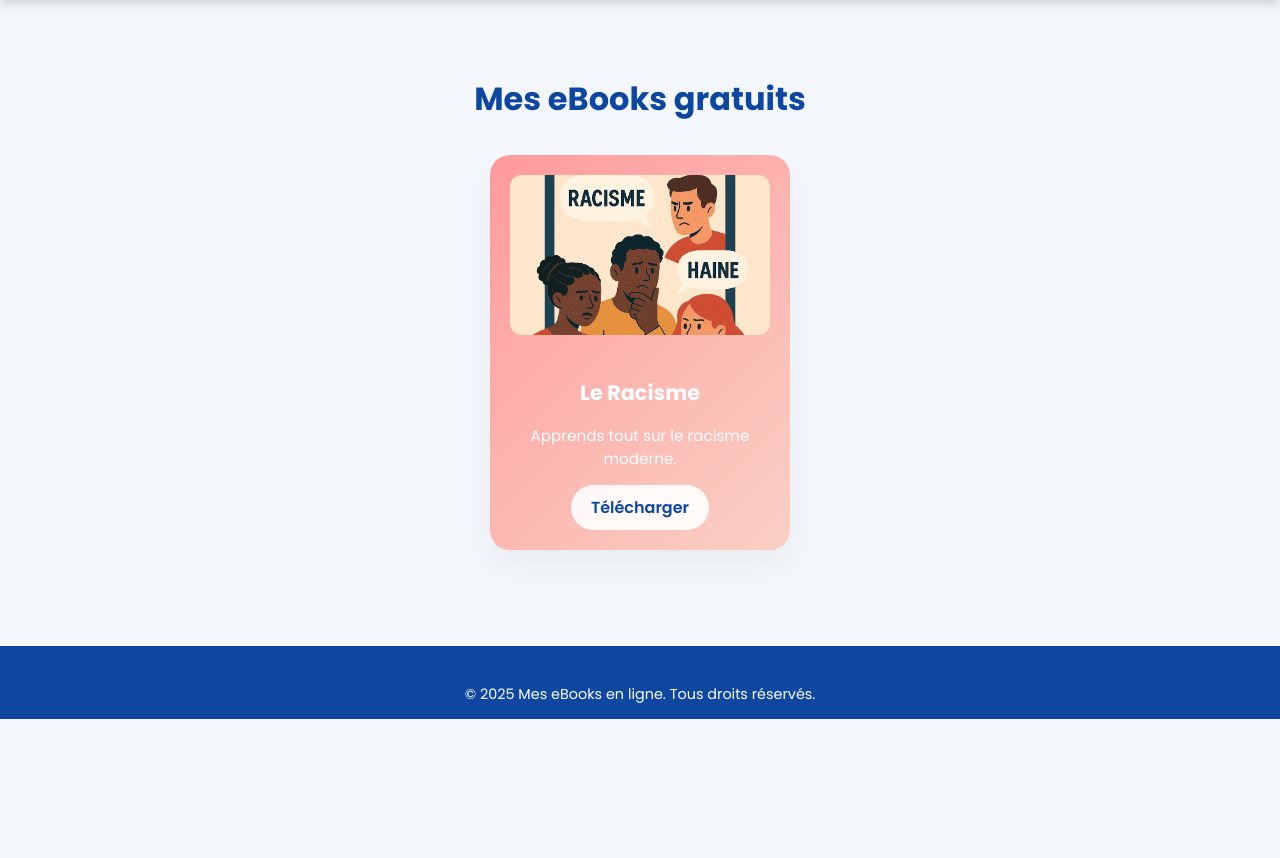
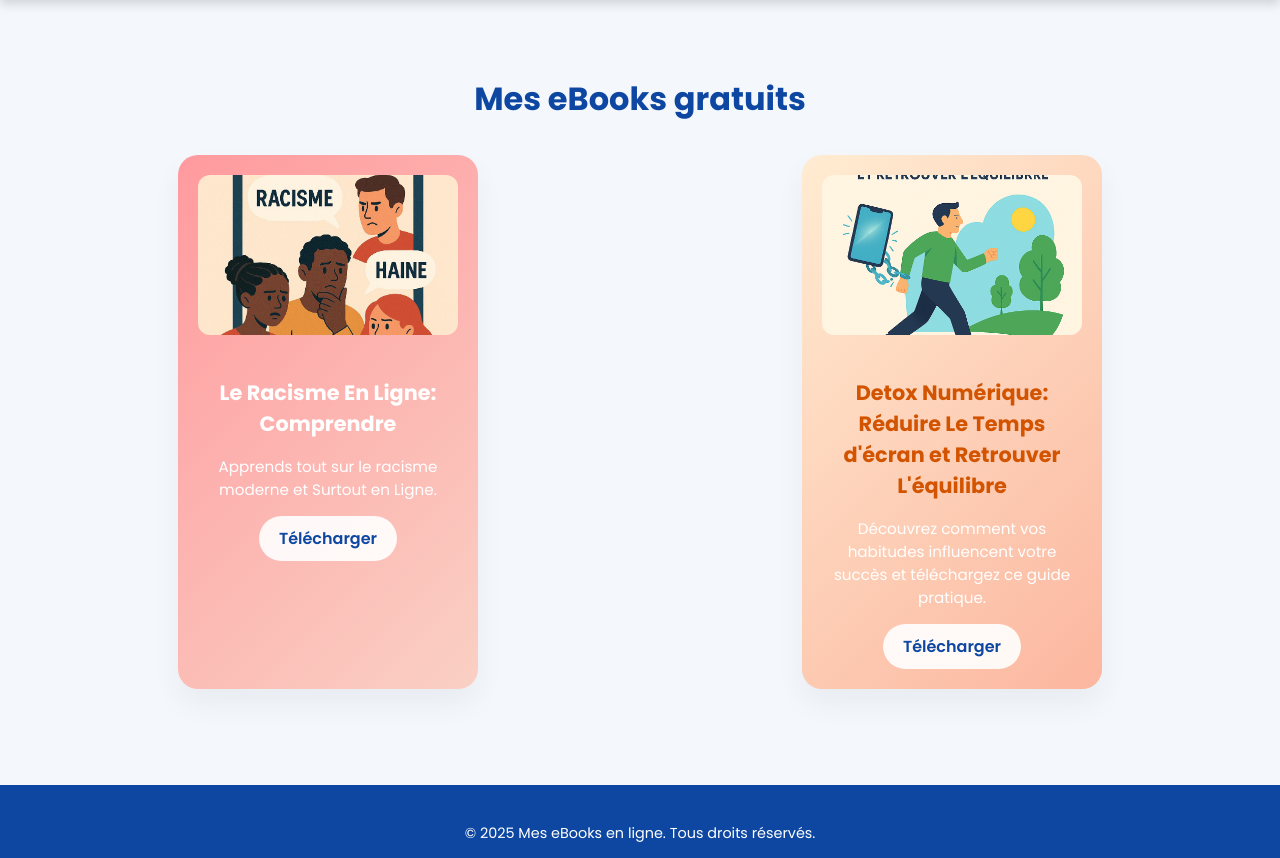
Before and after one commit to ebookstore407-dot/MesEbooks, a PHP site: page /ebooks.html in a window 1280 px wide. Shown: the part 131-989 px from the top of the page. Before the commit the page ends 850 px from the top, so only its background shows below. Run offline with PHP 8.4, Linux system fonts and the light colour scheme.

Commit message:
Mise à jour CSS, HTML et ajout de fichiers (ebooks.json, app.js, cover1.png)

```diff
--- a/css/style.css
+++ b/css/style.css
@@ -1,3 +1,22 @@
+/* Style spécifique pour la carte eBook 2 */
+.card-ebook2 {
+  background: linear-gradient(135deg, #ffecd2, #fcb69f);
+  color: #333;
+  box-shadow: 0 8px 24px rgba(252,182,159,0.15);
+}
+
+.card-ebook2 h3 {
+  color: #d35400;
+}
+
+.card-ebook2 .btn {
+  background: linear-gradient(135deg, #fcb69f, #ffecd2);
+  color: #d35400;
+}
+.card-ebook2 .btn:hover {
+  background: linear-gradient(135deg, #d35400, #fcb69f);
+  color: #fff;
+}
 /* Footer collé en bas et sans espace inutile */
 footer {
   margin-bottom: 0 !important;
--- a/ebooks.html
+++ b/ebooks.html
@@ -26,9 +26,17 @@
   <!-- Carte eBook 1 -->
   <div class="card card-ebook1">
           <img src="images/cover.jpg" alt="Couverture Le Racisme">
-          <h3>Le Racisme</h3>
-          <p>Apprends tout sur le racisme moderne.</p>
+          <h3>Le Racisme En Ligne: Comprendre</h3>
+          <p>Apprends tout sur le racisme moderne et Surtout en Ligne.</p>
           <a href="https://drive.google.com/file/d/1cGuB8oPvXwlyeRDVN7uslNLtAqbwx8hW/view?usp=drivesdk" class="btn">Télécharger</a>
+        </div>
+
+        <!-- Carte eBook 2 -->
+        <div class="card card-ebook2">
+          <img src="images/cover1.png" alt="Couverture Se Détacher Fcailement Des écrans">
+          <h3>Detox Numérique: Réduire Le Temps d'écran et Retrouver L'équilibre</h3>
+          <p>Découvrez comment vos habitudes influencent votre succès et téléchargez ce guide pratique.</p>
+          <a href="https://drive.google.com/file/d/1A1-HENIImRzjoQtwdlF3pJ-L0KqsK9K7/view?usp=drive_link" class="btn">Télécharger</a>
         </div>
 
       </div>
```
Also changed, not shown: ebooks.json (added, +14 -0 lines), js/app.js (added, +16 -0 lines), images/cover1.png (added).
